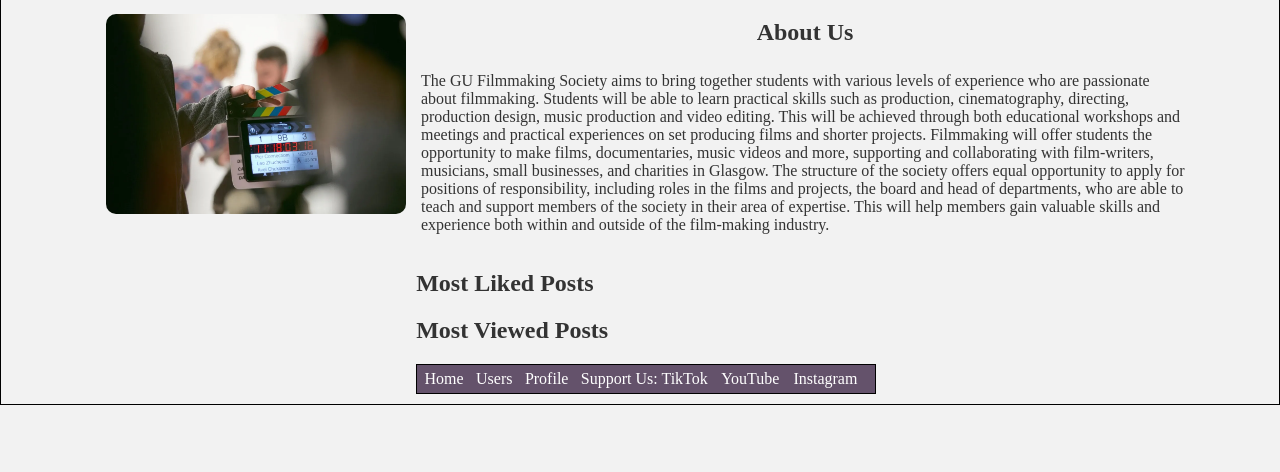
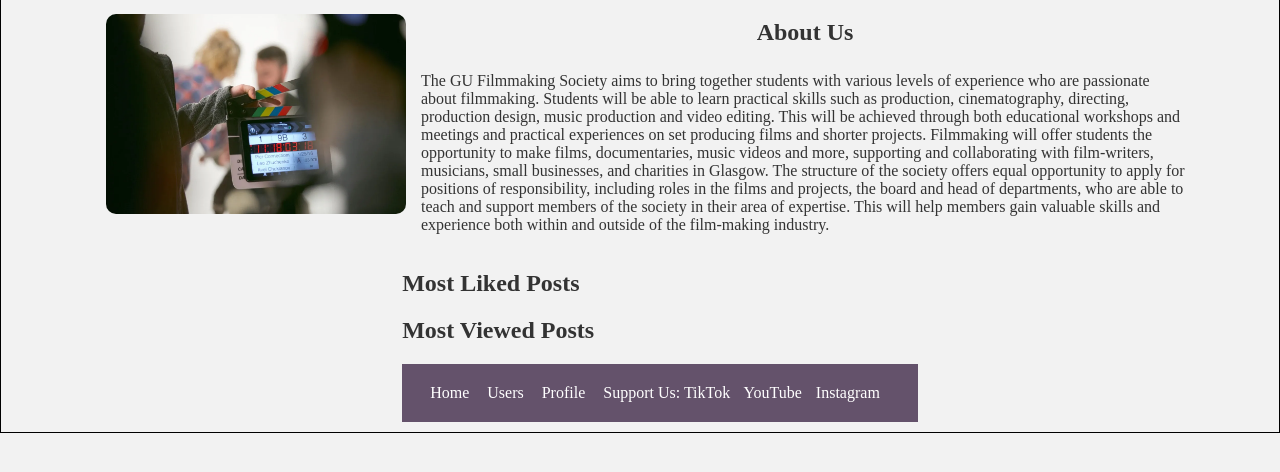
Before and after one commit to SwanwickMan/GU_Filmmaking, a Django app: page / in a window 1280 px wide. Shown: the part 152-624 px from the top of the page. Run offline with Django 3.2, Linux system fonts and the light colour scheme; data that the repository does not hold is empty; some libraries are stand-ins or nearby versions.

Commit message:
edits to home and base.html

```diff
--- a/static/style/base.css
+++ b/static/style/base.css
@@ -91,13 +91,9 @@ footer {
     padding: 5px;
     border: 1px solid black;
     display: flex;
-    /* Use flexbox */
     justify-content: space-evenly;
-    /* Horizontally center align the items */
     align-items: center;
-    /* Vertically center align the items */
     width: 100%;
-    /* Ensure the footer spans the entire width */
 }
 
 footer a {
@@ -105,3 +101,15 @@ footer a {
     color: inherit;
     text-decoration: none;
 }
+
+footer {
+    padding: 20px;
+    /* Increase padding for better spacing */
+    border: none;
+    /* Remove border */
+    background-color: #333;
+    /* Dark background color for footer */
+    color: #fff;
+    /* White text color */
+    text-align: center;
+}
--- a/static/style/home.css
+++ b/static/style/home.css
@@ -20,10 +20,7 @@
 #home-page {
     display: flex;
     flex-direction: column;
-    /* Arrange children elements in a column */
     align-items: center;
-    /* Center items horizontally */
     padding-left: 80px;
     padding-right: 80px;
-
 }
```
